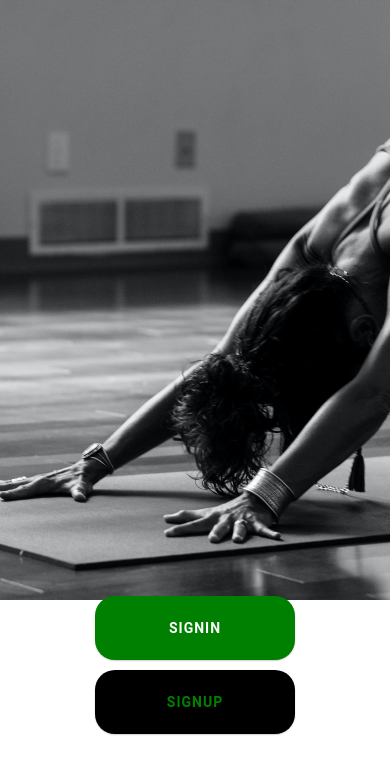
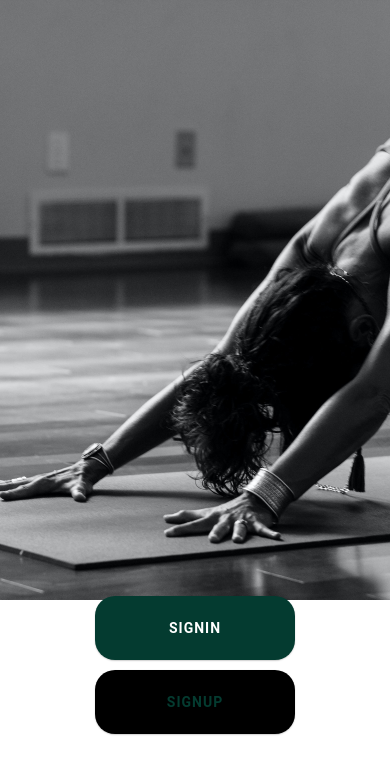
Before and after one commit to emeraldhycient/Gofitish, a React Native app: screen / in a window 390 px wide. Shown: the top 774 px of the page. Built offline with nearby package versions, Linux system fonts and the light colour scheme.

Commit message:
changed signin button to darker green

```diff
--- a/screens/auths/gettingstarted.js
+++ b/screens/auths/gettingstarted.js
@@ -40,7 +40,7 @@ const Gettingstarted = () => {
             mode="contained"
             style={[styles.btn, styles.btn2]}
             color="#000"
-            labelStyle={{ color: "green", fontWeight: "700" }}
+            labelStyle={{ color: "#043b30", fontWeight: "700" }}
             onPress={() => toggle_signup_modal()}
           >
             SignUp
@@ -114,7 +114,7 @@ const styles = StyleSheet.create({
     borderRadius: 20,
   },
   btn1: {
-    backgroundColor: "green",
+    backgroundColor: "#043b30",
   },
 
   centeredView: {
```
